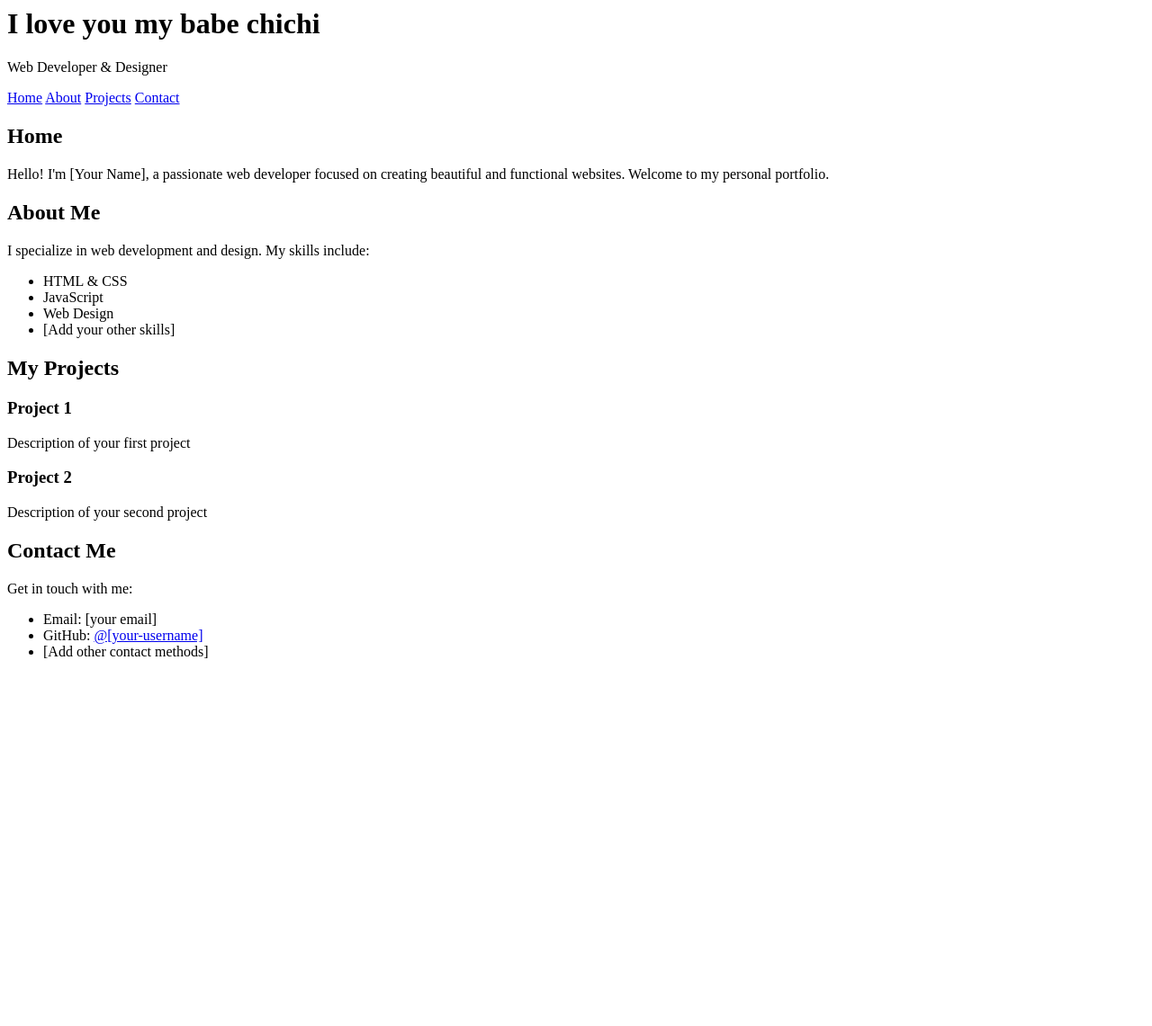
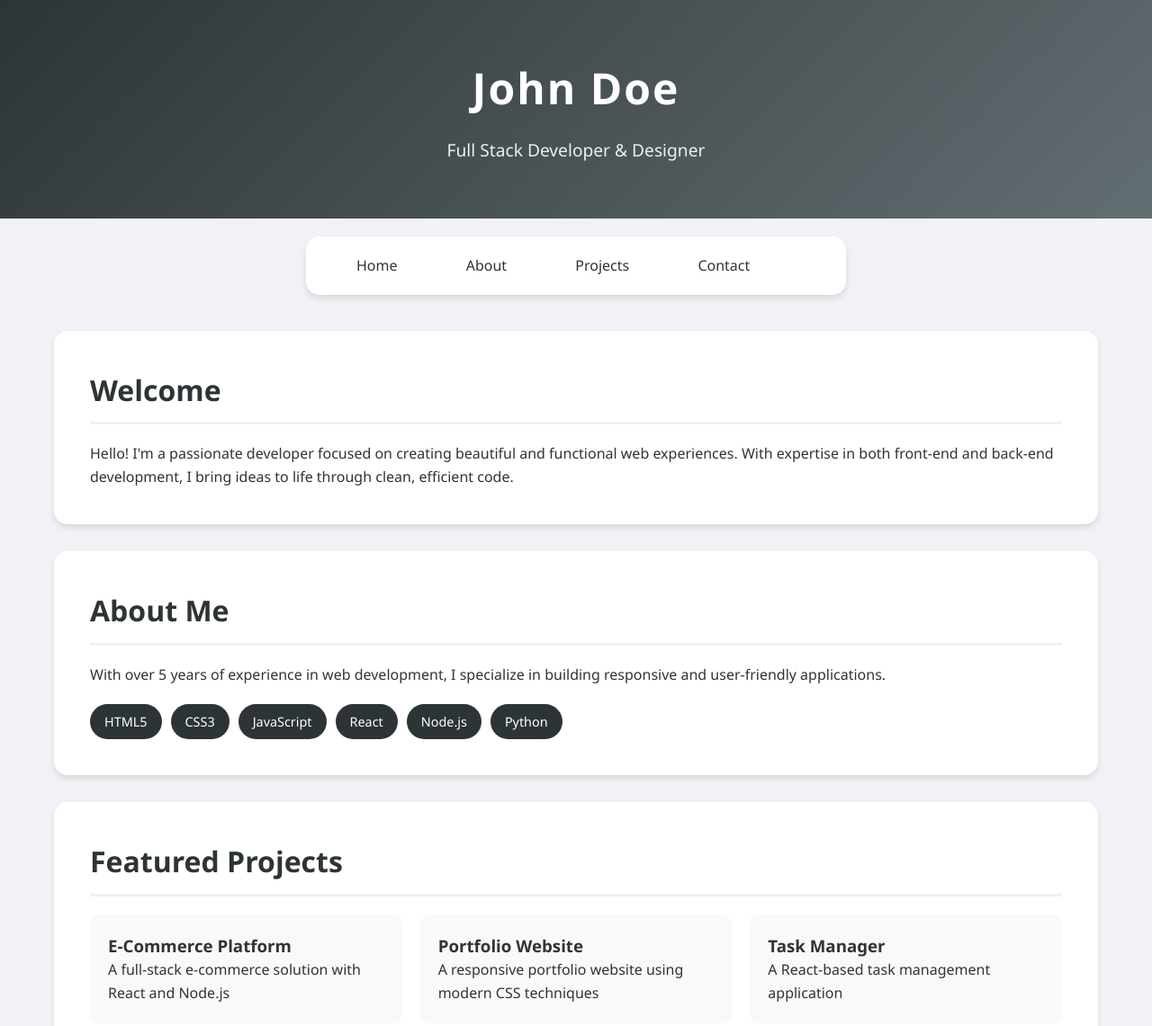
Before and after one commit to IraaMann/iraamann.github.io, a plain HTML site: page index.html in a window 1280 px wide. Shown: the top 1141 px of the page at 90% size. Before the commit the page ends 800 px from the top, so only its background shows below. Drawn offline with Linux system fonts and the light colour scheme.

Commit message:
Update index.html

```diff
--- a/index.html
+++ b/index.html
@@ -1,10 +1,173 @@
+<!DOCTYPE html>
+<html lang="en">
+<head>
+    <meta charset="UTF-8">
+    <meta name="viewport" content="width=device-width, initial-scale=1.0">
+    <title>Modern Portfolio</title>
+    <link href="https://cdnjs.cloudflare.com/ajax/libs/font-awesome/6.0.0/css/all.min.css" rel="stylesheet">
+    <style>
+        * {
+            margin: 0;
+            padding: 0;
+            box-sizing: border-box;
+        }
+
+        body {
+            font-family: 'Segoe UI', Tahoma, Geneva, Verdana, sans-serif;
+            line-height: 1.6;
+            background-color: #f0f2f5;
+            color: #333;
+        }
+
+        .container {
+            max-width: 1200px;
+            margin: 0 auto;
+            padding: 0 20px;
+        }
+
+        header {
+            background: linear-gradient(135deg, #2d3436 0%, #636e72 100%);
+            color: white;
+            padding: 60px 0;
+            text-align: center;
+            margin-bottom: 40px;
+        }
+
+        header h1 {
+            font-size: 3em;
+            margin-bottom: 15px;
+            letter-spacing: 2px;
+        }
+
+        header p {
+            font-size: 1.2em;
+            opacity: 0.9;
+        }
+
+        nav {
+            background-color: white;
+            padding: 20px;
+            border-radius: 15px;
+            margin: -20px auto 40px;
+            max-width: 600px;
+            box-shadow: 0 4px 6px rgba(0, 0, 0, 0.1);
+            position: sticky;
+            top: 20px;
+            z-index: 100;
+        }
+
+        nav a {
+            text-decoration: none;
+            color: #2d3436;
+            margin: 0 20px;
+            font-weight: 500;
+            transition: all 0.3s ease;
+            padding: 8px 16px;
+            border-radius: 20px;
+        }
+
+        nav a:hover {
+            background-color: #2d3436;
+            color: white;
+        }
+
+        section {
+            background-color: white;
+            padding: 40px;
+            margin-bottom: 30px;
+            border-radius: 15px;
+            box-shadow: 0 4px 6px rgba(0, 0, 0, 0.1);
+        }
+
+        h2 {
+            color: #2d3436;
+            margin-bottom: 20px;
+            font-size: 2em;
+            border-bottom: 3px solid #f0f2f5;
+            padding-bottom: 10px;
+        }
+
+        .project-grid {
+            display: grid;
+            grid-template-columns: repeat(auto-fit, minmax(250px, 1fr));
+            gap: 20px;
+            margin-top: 20px;
+        }
+
+        .project-card {
+            background: #f8f9fa;
+            padding: 20px;
+            border-radius: 10px;
+            transition: transform 0.3s ease;
+        }
+
+        .project-card:hover {
+            transform: translateY(-5px);
+        }
+
+        .skills-list {
+            display: flex;
+            flex-wrap: wrap;
+            gap: 10px;
+            margin-top: 20px;
+        }
+
+        .skill-tag {
+            background: #2d3436;
+            color: white;
+            padding: 8px 16px;
+            border-radius: 20px;
+            font-size: 0.9em;
+        }
+
+        .contact-info {
+            display: grid;
+            grid-template-columns: repeat(auto-fit, minmax(200px, 1fr));
+            gap: 20px;
+            margin-top: 20px;
+        }
+
+        .contact-card {
+            display: flex;
+            align-items: center;
+            gap: 10px;
+            padding: 15px;
+            background: #f8f9fa;
+            border-radius: 10px;
+        }
+
+        .contact-card i {
+            font-size: 1.5em;
+            color: #2d3436;
+        }
+
+        @media (max-width: 768px) {
+            header {
+                padding: 40px 0;
+            }
+
+            nav {
+                display: flex;
+                flex-direction: column;
+                align-items: center;
+                gap: 10px;
+            }
+
+            section {
+                padding: 20px;
+            }
+        }
+    </style>
+</head>
 <body>
+    <header>
         <div class="container">
-        <header>
-            <h1>I love you my babe chichi</h1>
-            <p>Web Developer & Designer</p>
+            <h1>John Doe</h1>
+            <p>Full Stack Developer & Designer</p>
+        </div>
     </header>
 
+    <div class="container">
         <nav>
             <a href="#home">Home</a>
             <a href="#about">About</a>
@@ -12,46 +175,59 @@
             <a href="#contact">Contact</a>
         </nav>
 
-        <main>
         <section id="home">
-                <h2>Home</h2>
-                <p>Hello! I'm [Your Name], a passionate web developer focused on creating beautiful and functional websites. Welcome to my personal portfolio.</p>
+            <h2>Welcome</h2>
+            <p>Hello! I'm a passionate developer focused on creating beautiful and functional web experiences. With expertise in both front-end and back-end development, I bring ideas to life through clean, efficient code.</p>
         </section>
 
         <section id="about">
             <h2>About Me</h2>
-                <p>I specialize in web development and design. My skills include:</p>
-                <ul>
-                    <li>HTML & CSS</li>
-                    <li>JavaScript</li>
-                    <li>Web Design</li>
-                    <li>[Add your other skills]</li>
-                </ul>
+            <p>With over 5 years of experience in web development, I specialize in building responsive and user-friendly applications.</p>
+            <div class="skills-list">
+                <span class="skill-tag">HTML5</span>
+                <span class="skill-tag">CSS3</span>
+                <span class="skill-tag">JavaScript</span>
+                <span class="skill-tag">React</span>
+                <span class="skill-tag">Node.js</span>
+                <span class="skill-tag">Python</span>
+            </div>
         </section>
 
         <section id="projects">
-                <h2>My Projects</h2>
+            <h2>Featured Projects</h2>
             <div class="project-grid">
                 <div class="project-card">
-                        <h3>Project 1</h3>
-                        <p>Description of your first project</p>
+                    <h3>E-Commerce Platform</h3>
+                    <p>A full-stack e-commerce solution with React and Node.js</p>
                 </div>
                 <div class="project-card">
-                        <h3>Project 2</h3>
-                        <p>Description of your second project</p>
+                    <h3>Portfolio Website</h3>
+                    <p>A responsive portfolio website using modern CSS techniques</p>
+                </div>
+                <div class="project-card">
+                    <h3>Task Manager</h3>
+                    <p>A React-based task management application</p>
                 </div>
             </div>
         </section>
 
         <section id="contact">
-                <h2>Contact Me</h2>
-                <p>Get in touch with me:</p>
-                <ul>
-                    <li>Email: [your email]</li>
-                    <li>GitHub: <a href="https://github.com/[your-username]">@[your-username]</a></li>
-                    <li>[Add other contact methods]</li>
-                </ul>
+            <h2>Get in Touch</h2>
+            <div class="contact-info">
+                <div class="contact-card">
+                    <i class="fas fa-envelope"></i>
+                    <span>john.doe@example.com</span>
+                </div>
+                <div class="contact-card">
+                    <i class="fab fa-github"></i>
+                    <span>github.com/johndoe</span>
+                </div>
+                <div class="contact-card">
+                    <i class="fab fa-linkedin"></i>
+                    <span>linkedin.com/in/johndoe</span>
+                </div>
+            </div>
         </section>
-        </main>
     </div>
 </body>
+</html>
```
Lines whose indentation alone changed are shown as unchanged.
